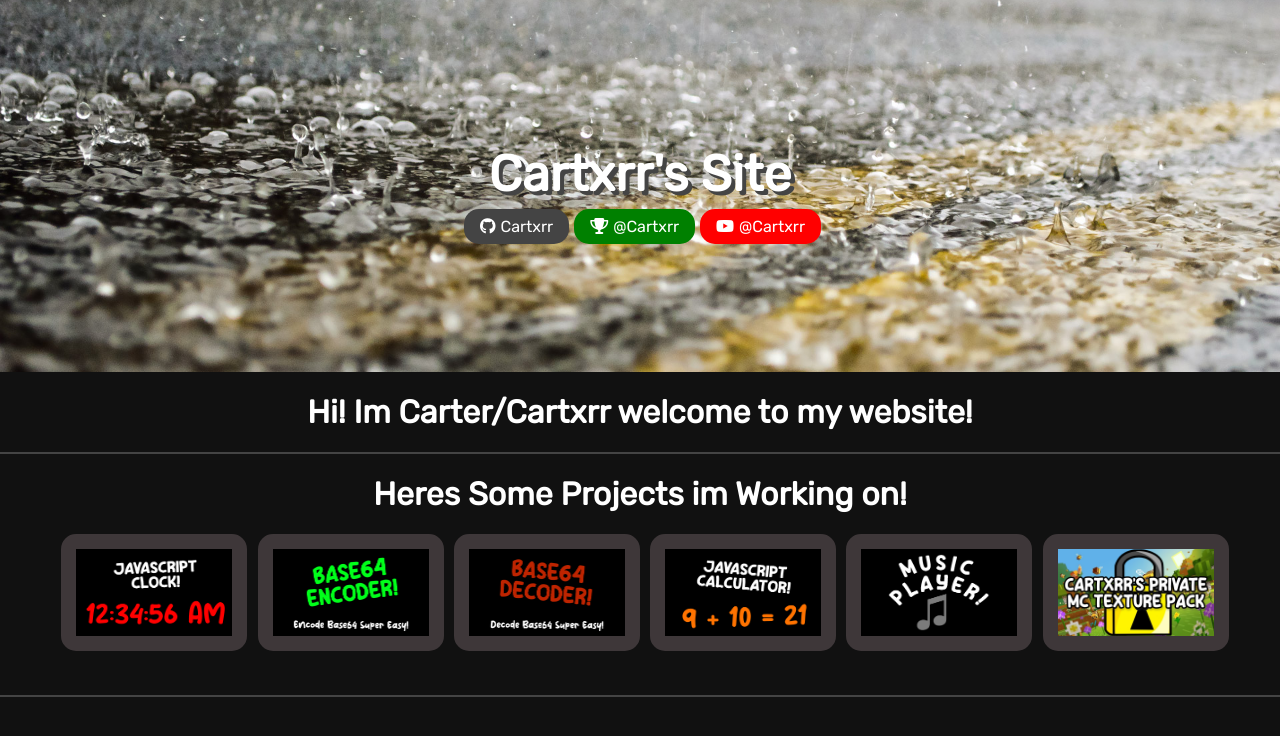
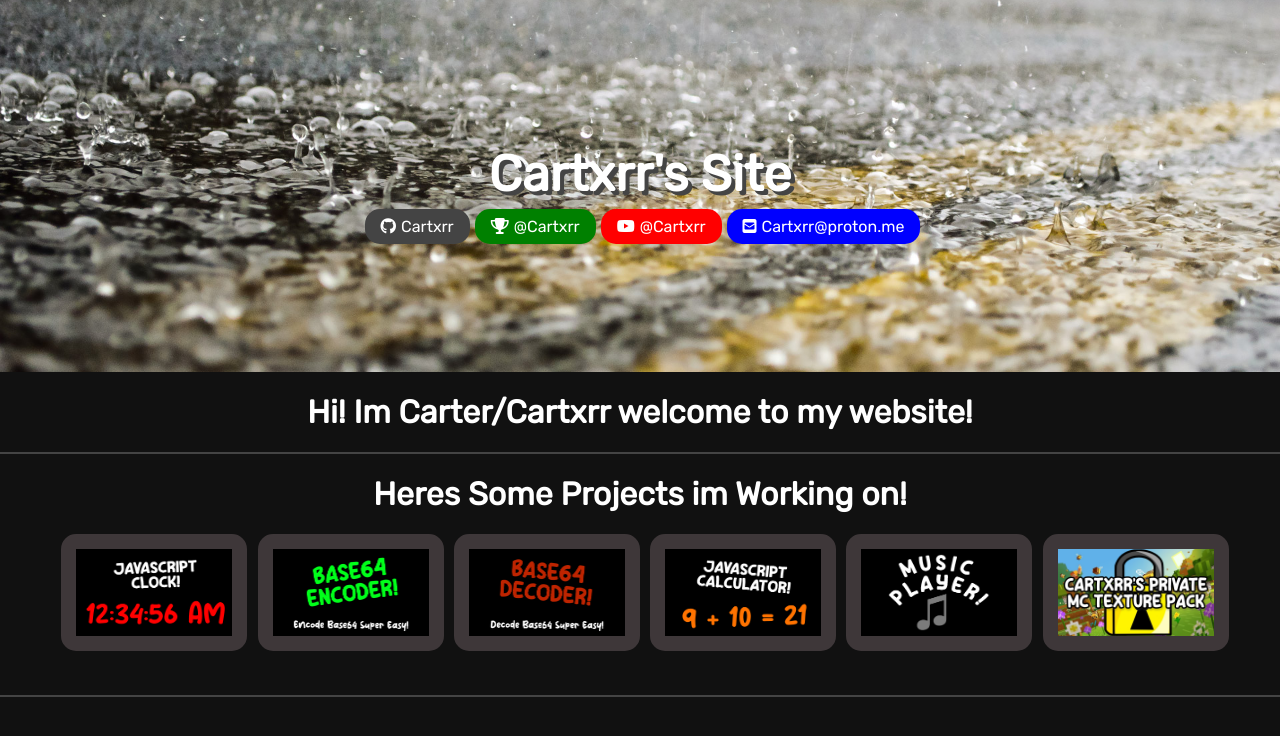
Before and after one commit to finn12345435/yaa, a plain HTML site: page index.html in a window 1280 px wide. Drawn offline with Linux system fonts and the light colour scheme.

Commit message:
my email i guess

```diff
--- a/css/basic.css
+++ b/css/basic.css
@@ -78,6 +78,9 @@ hr{
 .top-area .youtube{
     background: red;
 }
+.top-area .mail{
+  background: blue;
+}
 
 .main-content h1{
     text-align: center;
--- a/index.html
+++ b/index.html
@@ -25,6 +25,7 @@
             <a class="github" href="https://github.com/Cartxrr" target="_blank"><i class="fa-brands fa-github"></i><span>Cartxrr</span></a>
             <a class="speedrun" href="https://www.speedrun.com/user/Cartxrr" target="_blank"><i class="fa-solid fa-trophy"></i><span>@Cartxrr</span></a>
             <a class="youtube" href="https://www.youtube.com/channel/UCkyjsqJGW79Fs7oPHZaKDow" target="_blank"><i class="fa-brands fa-youtube"></i><span>@Cartxrr</span></a>
+            <a class="mail" ><i class="fa-solid fa-square-envelope"></i><span>Cartxrr@proton.me</span></a>
         </div>
     </div>
 
```
